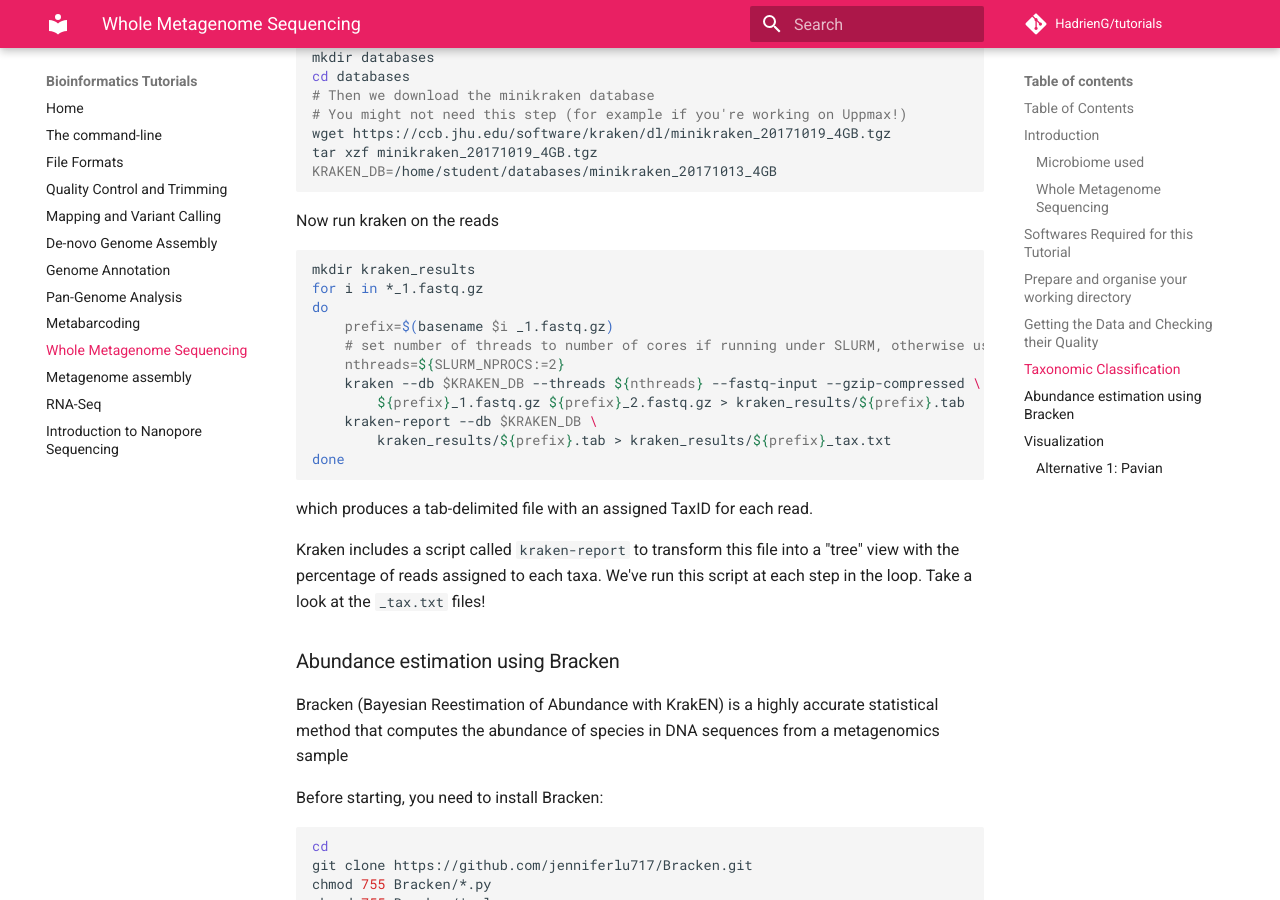
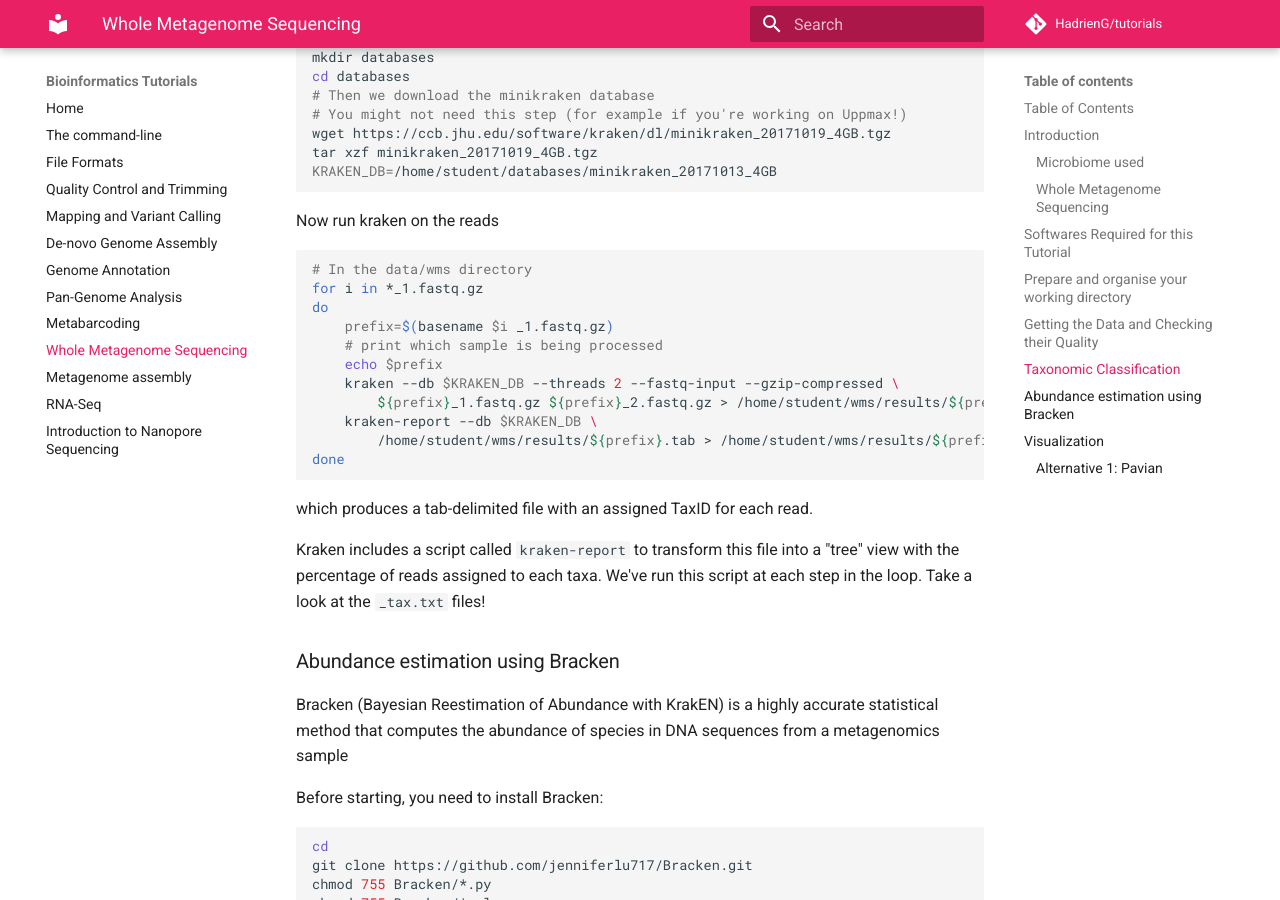
Before and after one commit to HadrienG/tutorials, an MkDocs documentation site: the page built from docs/wms.md, in a window 1280 px wide and 900 px high, scrolled down 3096 px. Built offline with MkDocs 1.6.1 and Material for MkDocs 9.7.7, drawn with Linux system fonts in a browser that asks for light colours; comment, search, counter and statistics services are not loaded; old or Windows-style settings are respelled for this version of MkDocs.

Commit message:
updated kraken loop according to the new project organisation

````diff
--- a/docs/wms.md
+++ b/docs/wms.md
@@ -105,16 +105,16 @@ KRAKEN_DB=/home/student/databases/minikraken_20171013_4GB
 Now run kraken on the reads
 
 ```bash
-mkdir kraken_results
+# In the data/wms directory
 for i in *_1.fastq.gz
 do
     prefix=$(basename $i _1.fastq.gz)
-    # set number of threads to number of cores if running under SLURM, otherwise use 2 threads
-    nthreads=${SLURM_NPROCS:=2}
-    kraken --db $KRAKEN_DB --threads ${nthreads} --fastq-input --gzip-compressed \
-        ${prefix}_1.fastq.gz ${prefix}_2.fastq.gz > kraken_results/${prefix}.tab
+    # print which sample is being processed
+    echo $prefix
+    kraken --db $KRAKEN_DB --threads 2 --fastq-input --gzip-compressed \
+        ${prefix}_1.fastq.gz ${prefix}_2.fastq.gz > /home/student/wms/results/${prefix}.tab
     kraken-report --db $KRAKEN_DB \
-        kraken_results/${prefix}.tab > kraken_results/${prefix}_tax.txt
+        /home/student/wms/results/${prefix}.tab > /home/student/wms/results/${prefix}_tax.txt
 done
 ```
 
````
